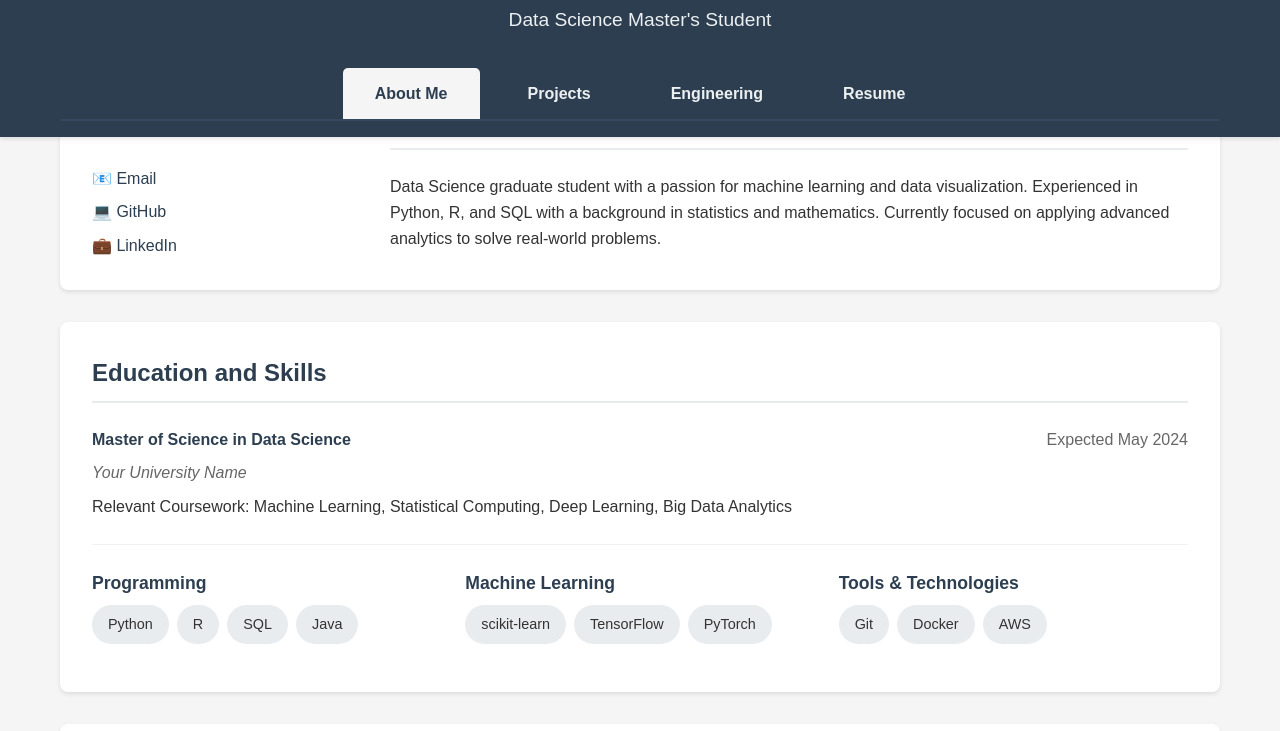
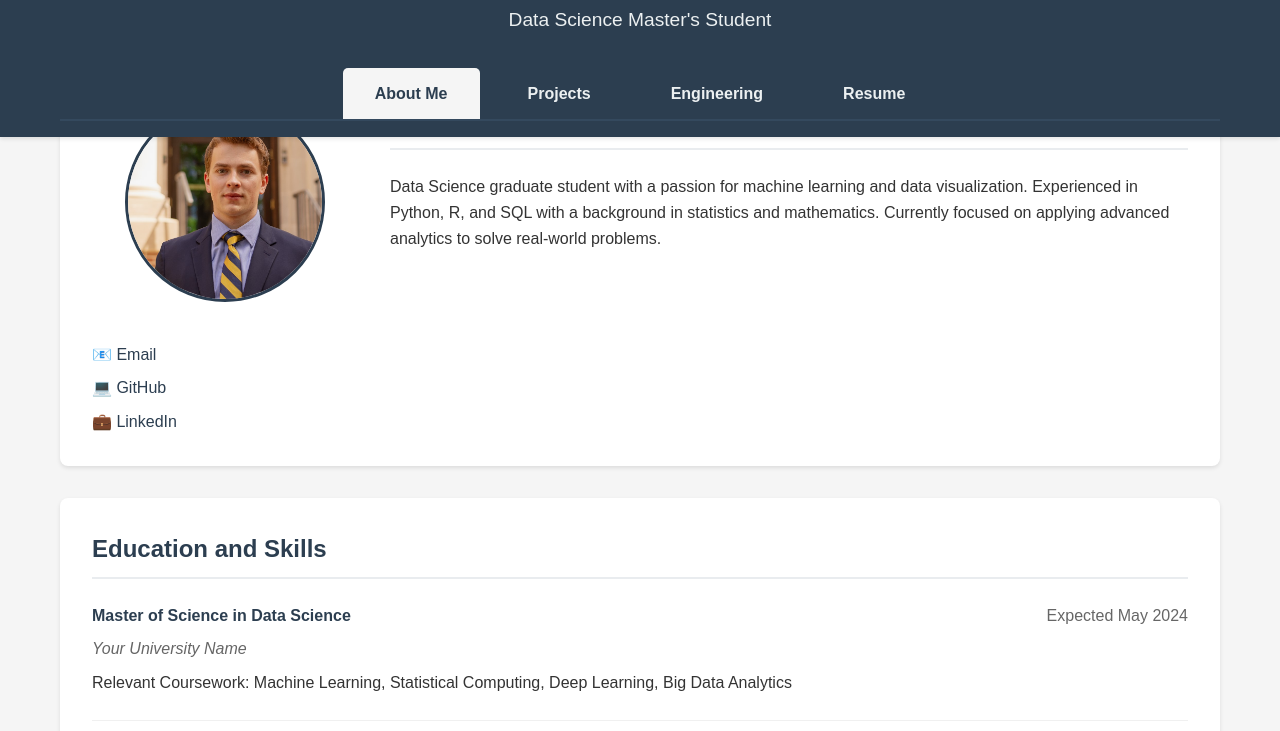
Before and after one commit to benzabriskie/personal, a plain HTML site: page index.html in a window 1280 px wide. Shown: the part 70-801 px from the top of the page. Drawn offline with Linux system fonts and the light colour scheme.

Commit message:
adding headshot

```diff
--- a/index.html
+++ b/index.html
@@ -264,7 +264,7 @@
         <!-- Overview Section with Headshot -->
         <section class="section profile-section">
             <div class="headshot-container">
-                <img src="your-photo.jpg" alt="Your Name" class="headshot">
+                <img src="BenZabriskie.jpg" alt="Your Name" class="headshot">
                 <div class="contact-links">
                     <a href="mailto:your.email@example.com" target="_blank" rel="noopener noreferrer">📧 Email</a>
                     <a href="https://github.com/yourusername" target="_blank" rel="noopener noreferrer">💻 GitHub</a>
```
Also changed, not shown: BenZabriskie.jpg (added).
